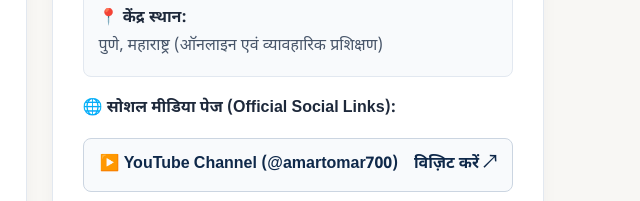
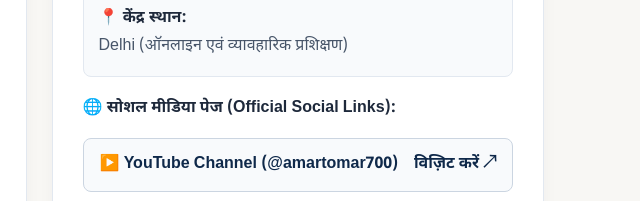
Before and after one commit to amartomar700/Logic-Future-Academy, a plain HTML site: page index.html in a window 1280 px wide. Shown: the part 3501-3702 px from the top of the page, 601-1241 px from the left. Drawn offline with Linux system fonts and the light colour scheme.

Commit message:
Update index.html

```diff
--- a/index.html
+++ b/index.html
@@ -808,7 +808,7 @@
                     <p style="margin: 0 0 8px 0;"><strong>📧 आधिकारिक ईमेल (Email):</strong><br>
                     <a href="mailto:logicfutureacademy@gmail.com" style="color: var(--navy-mid); font-weight: 600; text-decoration: none;">logicfutureacademy@gmail.com</a></p>
                     <p style="margin: 0;"><strong>📍 केंद्र स्थान:</strong><br>
-                    <span style="color: var(--text-muted);">पुणे, महाराष्ट्र (ऑनलाइन एवं व्यावहारिक प्रशिक्षण)</span></p>
+                    <span style="color: var(--text-muted);">Delhi (ऑनलाइन एवं व्यावहारिक प्रशिक्षण)</span></p>
                 </div>
 
                 <strong>🌐 सोशल मीडिया पेज (Official Social Links):</strong>
```
